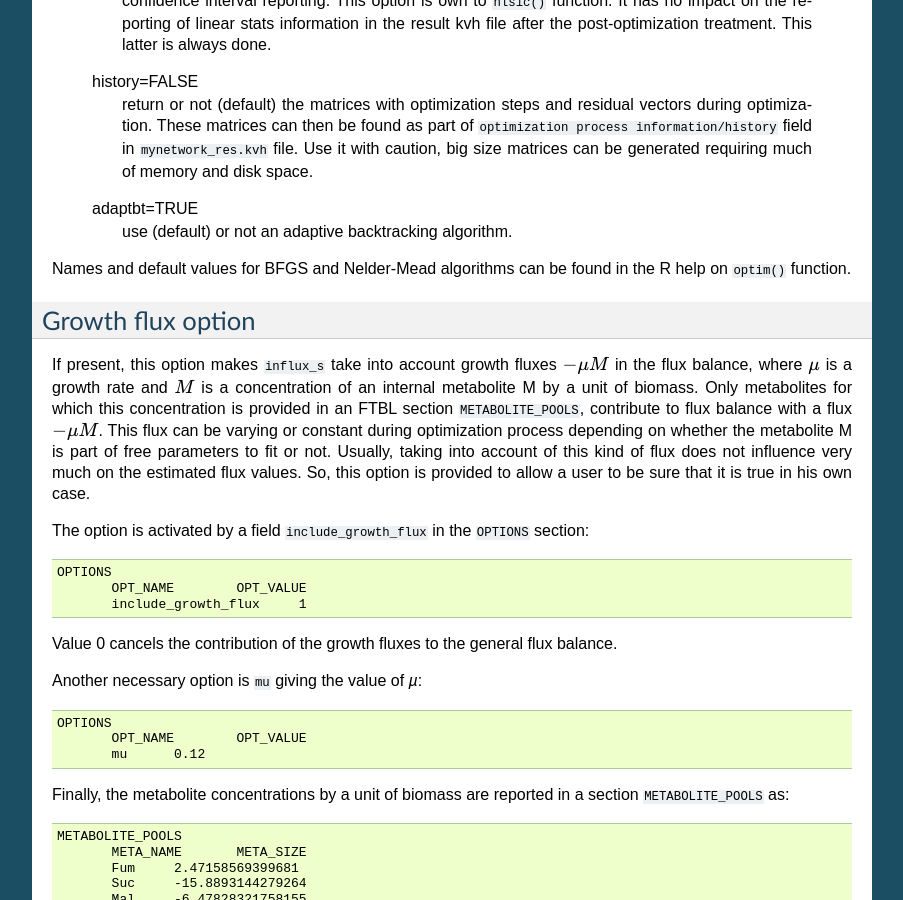
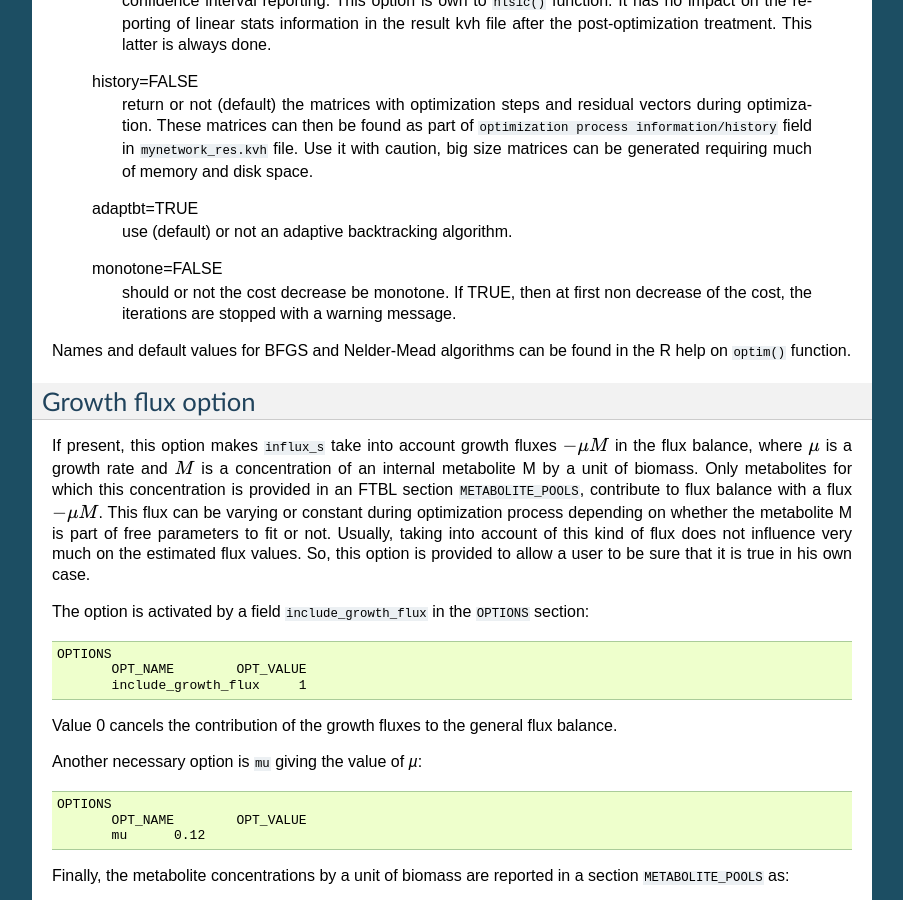
Before and after one commit to sgsokol/influx, a Sphinx documentation site: the page built from doc/manual.rst, in a window 1280 px wide and 900 px high, scrolled down 6873 px. Shown: the whole window, without its empty margins (198-1101 px from the left). Built offline with Sphinx 7.4.7, drawn with Linux system fonts in a browser that asks for light colours.

Commit message:
added monotone param

```diff
--- a/doc/ChangeLog.txt
+++ b/doc/ChangeLog.txt
@@ -11,6 +11,7 @@ New features:
  - in the documentation, added a paragraph about consulting offer
  - result .kvh file is greatly shortened, keeping only essential information. Custom additional information can be stored in some file via ``posttreat_R`` option
  - now, ``influx_s`` returns a non zero code to shell if an error occurred during execution;
+ - added a parameter ``monotone`` to the control list of NLSIC.
 
 Bug fixes:
  - fixed a bug in generating EMU systems (manifested in some special cases)
--- a/doc/manual.rst
+++ b/doc/manual.rst
@@ -212,6 +212,9 @@ All possible options and their default values for NLSIC algorithm follow:
 
    adaptbt=TRUE
     use (default) or not an adaptive backtracking algorithm.
+
+   monotone=FALSE
+    should or not the cost decrease be monotone. If TRUE, then at first non decrease of the cost, the iterations are stopped with a warning message.
 
 Names and default values for BFGS and Nelder-Mead algorithms can be found in the R help on ``optim()`` function.
 
```
